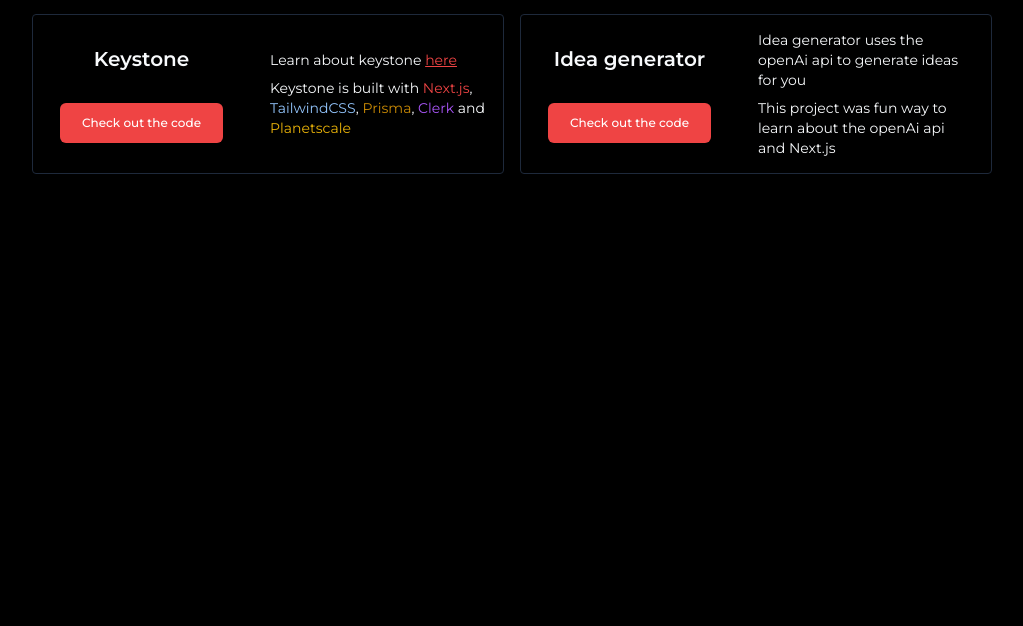
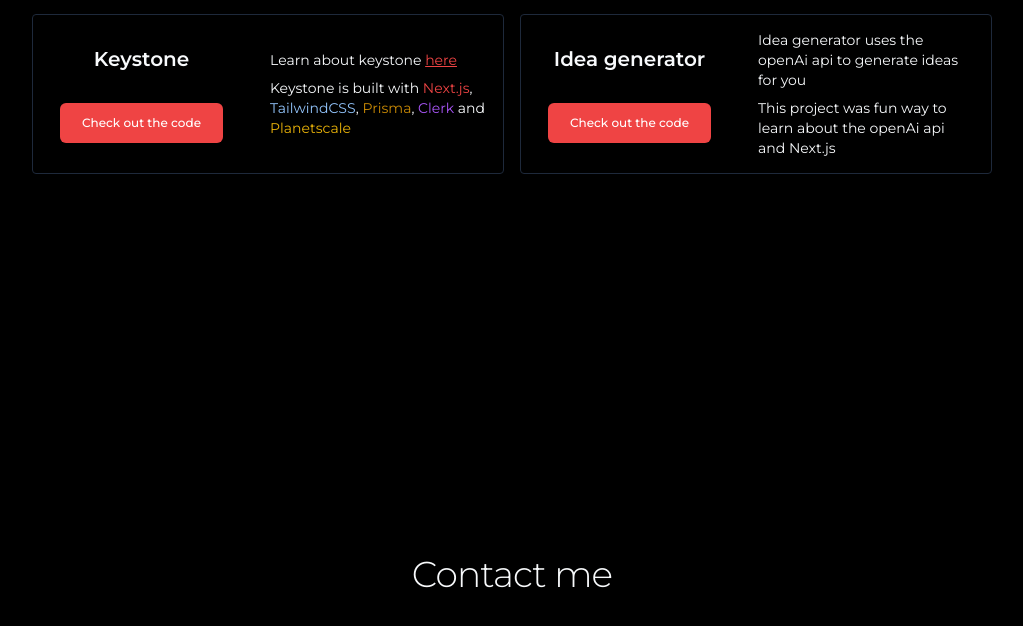
Before and after one commit to awonfs/portfolio, a Next.js app: page / in a window 1280 px wide. Shown: the part 2142-2768 px from the top of the page, without its empty margins (128-1151 px from the left). Before the commit the page ends 2632 px from the top, so only its background shows below. Built offline with nearby package versions, Linux system fonts and the light colour scheme.

Commit message:
Created contact section

```diff
--- a/app/page.tsx
+++ b/app/page.tsx
@@ -1,12 +1,14 @@
 import LandingPage from "@/components/landing-page";
 import About from "@/components/about";
 import Portfolio from "@/components/portfolio";
+import Contact from "@/components/contact";
 export default function Home() {
   return (
     <main className="h-screen">
       <LandingPage />
       <About />
       <Portfolio />
+      <Contact />
     </main>
   );
 }
--- /dev/null
+++ b/components/contact.tsx
@@ -0,0 +1,28 @@
+"use client";
+import { Button } from "./ui/button";
+import { motion } from "framer-motion";
+import Link from "next/link";
+import useFadeInWhenInView from "@/lib/hooks/useFadeInWhenInView";
+
+function Contact() {
+  const { ref, controls } = useFadeInWhenInView();
+  return (
+    <section
+      id="contact"
+      className="md:container flex items-center flex-col gap-5 h-screen pt-16 mt-32 md:mt-0"
+    >
+      <motion.div
+        ref={ref}
+        initial={{ opacity: 0, y: 50 }}
+        animate={controls}
+        className=""
+      >
+        <h1 className="scroll-m-20 text-xl md:text-4xl font-light tracking-tight md:mb-6">
+          Contact me
+        </h1>
+      </motion.div>
+    </section>
+  );
+}
+
+export default Contact;
```
